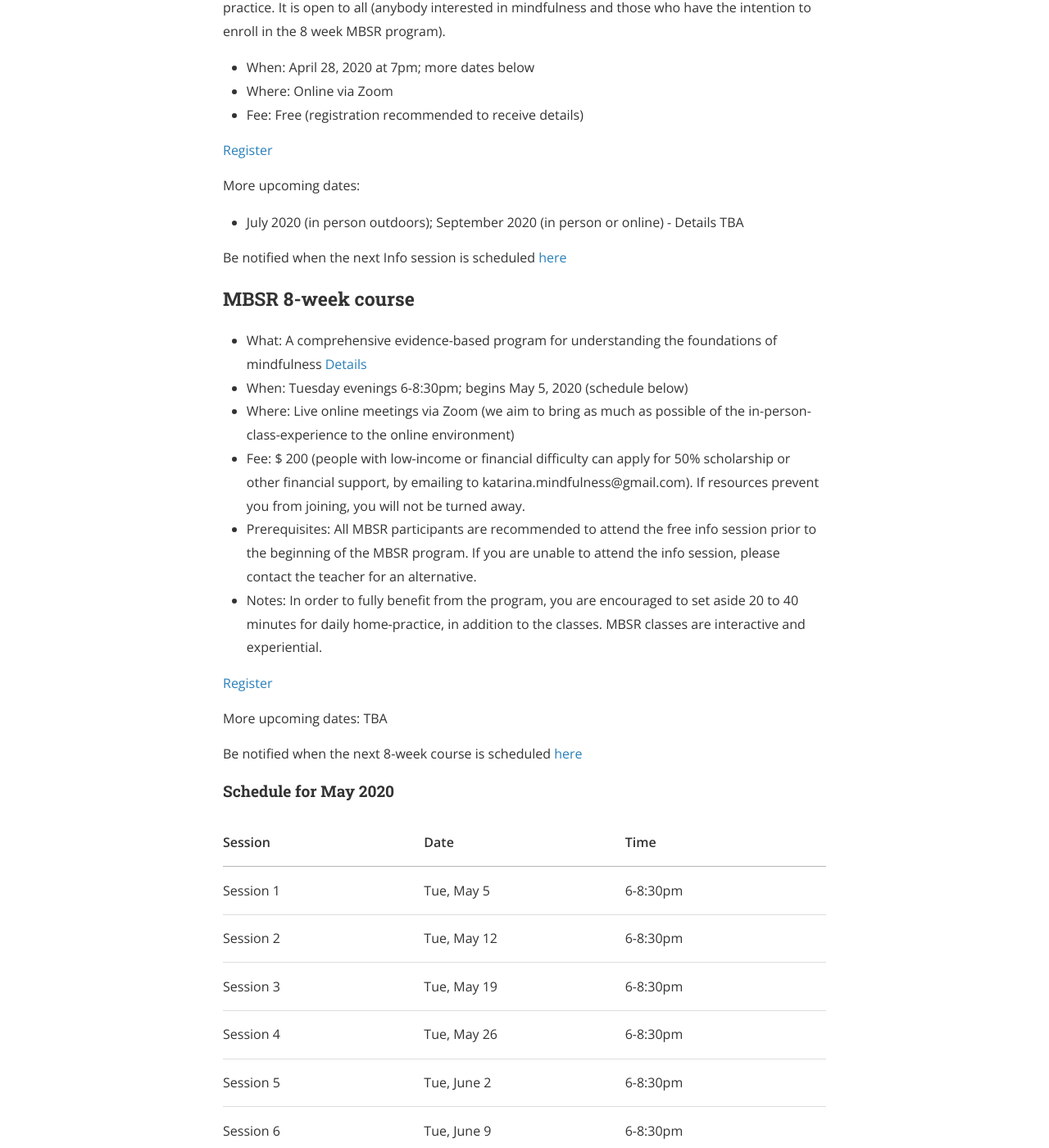
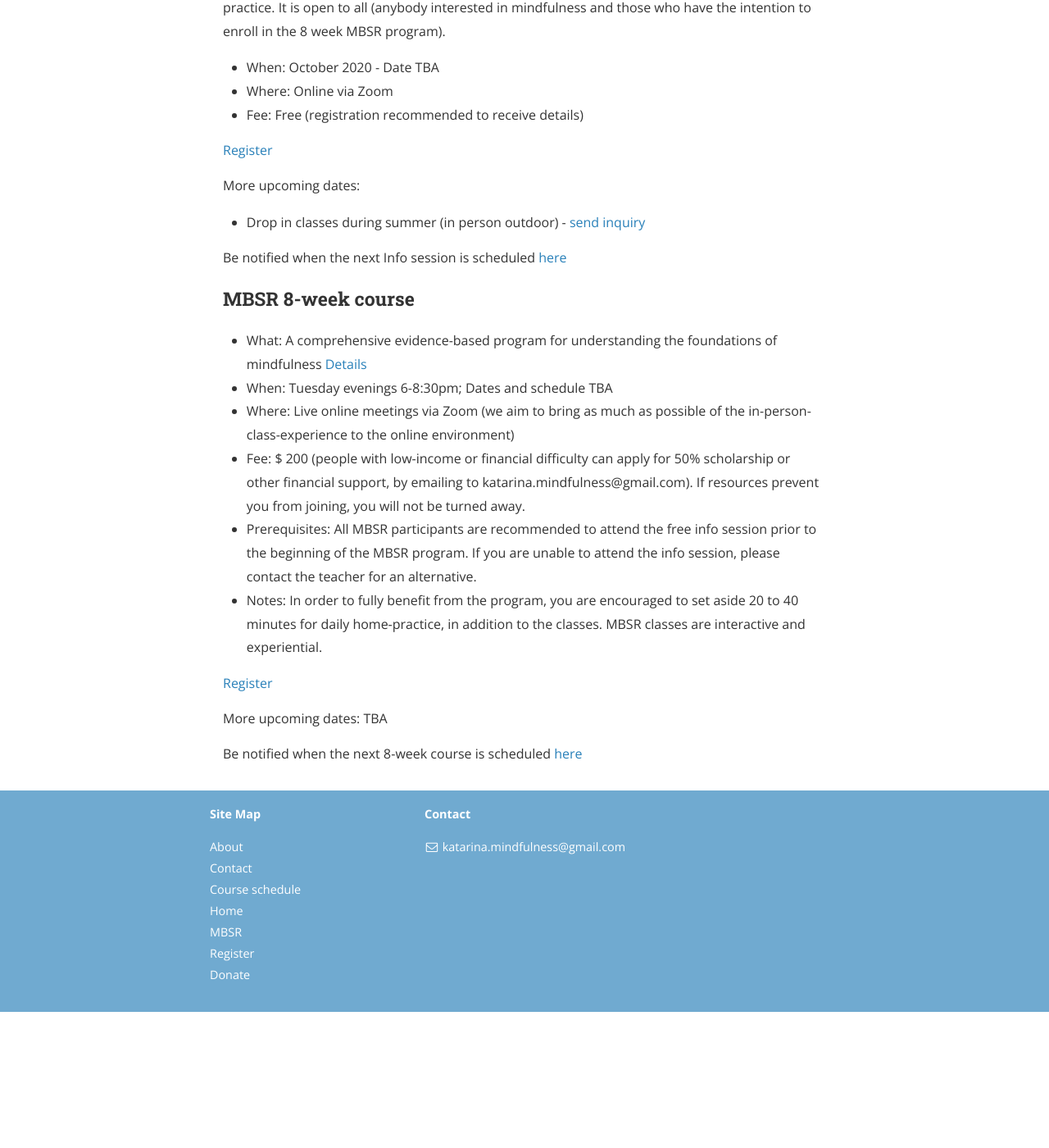
Before and after one commit to mindfulnessone/mindfulnessone.github.io, a Jekyll site: the page built from course-schedule.md, in a window 1280 px wide and 1400 px high, scrolled down 335 px. Shown: the whole window at 82% size. Built offline with Jekyll 4.4.1, drawn with Linux system fonts in a browser that asks for light colours; nearby versions of some CDN libraries; after the commit the page ends 1569 px from its top, so only the background shows below that; some of the changed text lies outside the part shown.

Commit message:
Update course-schedule.md

```diff
--- a/course-schedule.md
+++ b/course-schedule.md
@@ -11,21 +11,21 @@ order: 3
 ### Free Info Session about MBSR
 Attending the 1.5 hour free information session will give you a taste of what mindfulness is about. As well as provide you with an introduction to the science of mindfulness and benefits of the practice. It is open to all (anybody interested in mindfulness and those who have the intention to enroll in the 8 week MBSR program).
 
-- When: April 28, 2020 at 7pm; more dates below
+- When: October 2020 - Date TBA
 - Where: Online via Zoom
 - Fee: Free (registration recommended to receive details)
 
 [Register](/register/)
 
 More upcoming dates:
-- July 2020 (in person outdoors); September 2020 (in person or online) - Details TBA
+- Drop in classes during summer (in person outdoor) - [send inquiry](/contact/)
 
 Be notified when the next Info session is scheduled [here](/notify/)
 
 
 ### MBSR 8-week course
 - What: A comprehensive evidence-based program for understanding the foundations of mindfulness [Details](/mbsr/)
-- When: Tuesday evenings 6-8:30pm; begins May 5, 2020 (schedule below)
+- When: Tuesday evenings 6-8:30pm; Dates and schedule TBA
 - Where: Live online meetings via Zoom (we aim to bring as much as possible of the in-person-class-experience to the online environment)
 - Fee: $ 200 (people with low-income or financial difficulty can apply for 50% scholarship or other financial support, by emailing to katarina.mindfulness@gmail.com). If resources prevent you from joining, you will not be turned away.
 - Prerequisites: All MBSR participants are recommended to attend the free info session prior to the beginning of the MBSR program. If you are unable to attend the info session, please contact the teacher for an alternative.
@@ -36,17 +36,3 @@ Be notified when the next Info session is scheduled [here](/notify/)
 More upcoming dates: TBA
 
 Be notified when the next 8-week course is scheduled [here](/notify/)
-
-#### Schedule for May 2020
-
-| Session   | Date         | Time     |
-|-----------|--------------|----------|
-| Session 1 | Tue, May 5 | 6-8:30pm |
-| Session 2 | Tue, May 12 | 6-8:30pm |
-| Session 3 | Tue, May 19 | 6-8:30pm |
-| Session 4 | Tue, May 26 | 6-8:30pm |
-| Session 5 | Tue, June 2 | 6-8:30pm |
-| Session 6 | Tue, June 9  | 6-8:30pm |
-| All-Day | TBA (weekend day) | TBA (6h length) |
-| Session 7 | Tue, June 16 | 6-8:30pm |
-| Session 8 | Tue, June 23 | 6-8:30pm |
```
